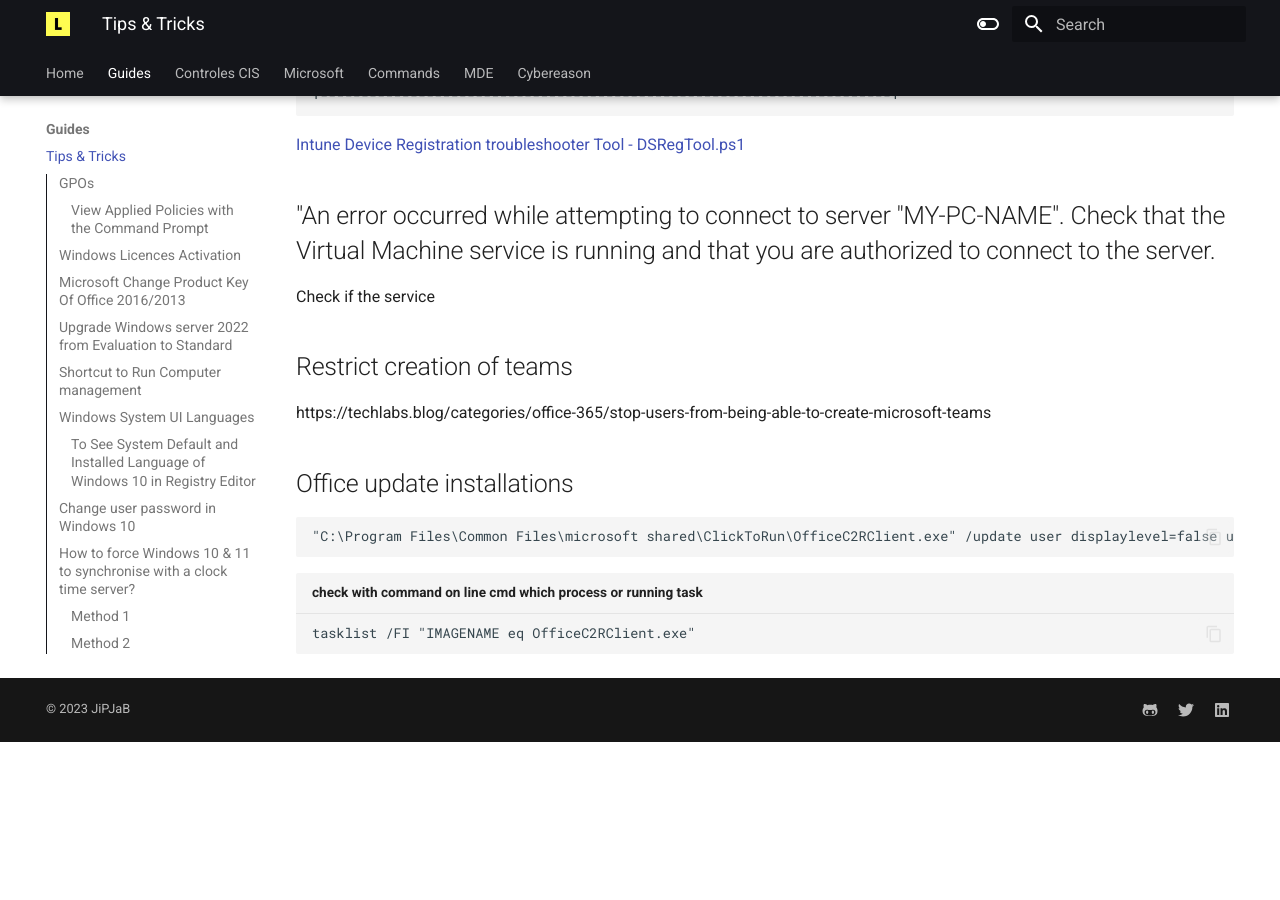
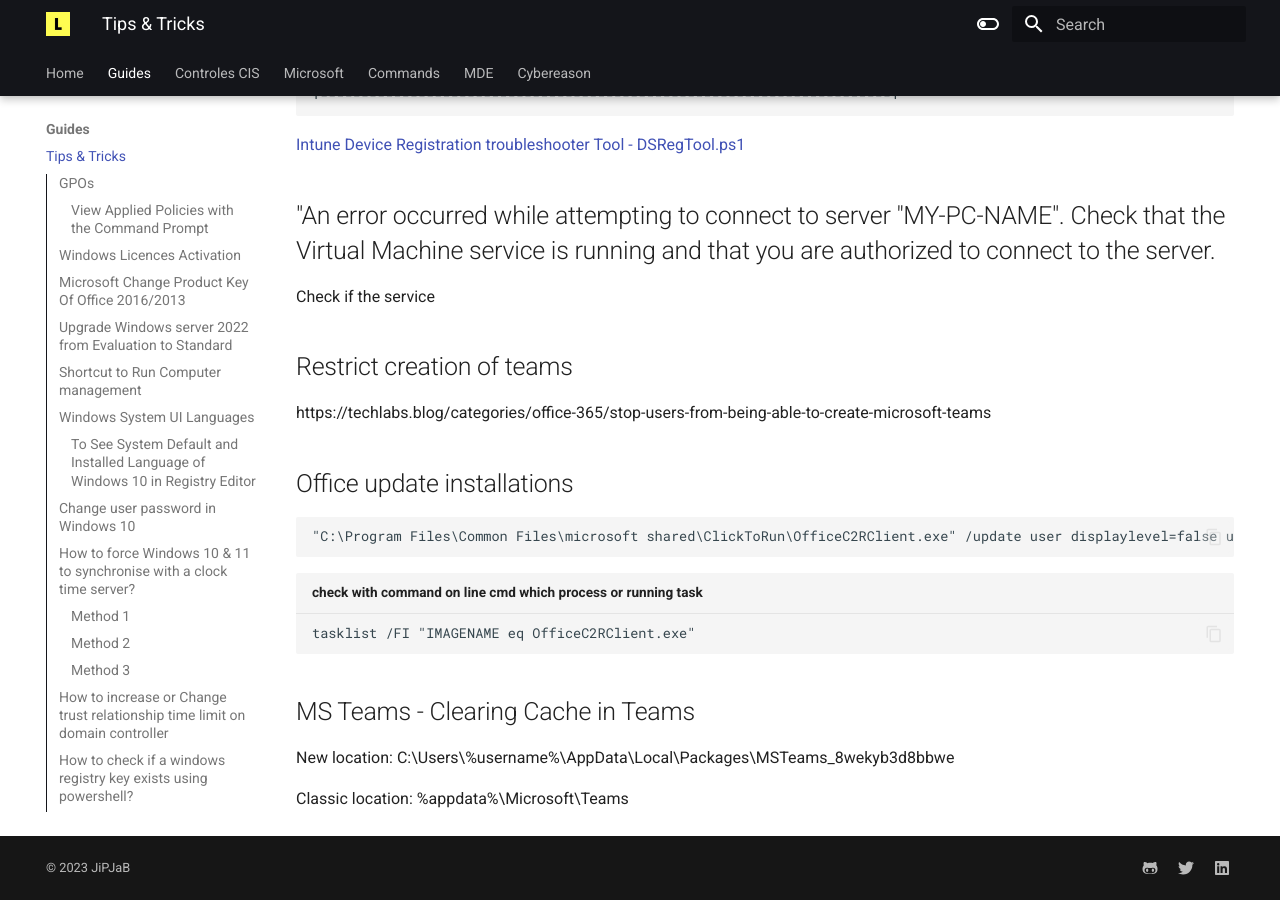
Before and after one commit to jipjab/docs, an MkDocs documentation site: the page built from docs/Tricks.md, in a window 1280 px wide and 900 px high, scrolled down 6413 px. Built offline with MkDocs 1.6.1 and Material for MkDocs 9.7.7, drawn with Linux system fonts in a browser that asks for light colours; before the commit the page ends 7155 px from its top, so only the background shows below that.

````diff
--- a/docs/Tricks.md
+++ b/docs/Tricks.md
@@ -193,3 +193,10 @@ https://techlabs.blog/categories/office-365/stop-users-from-being-able-to-create
 ```cmd title="check with command on line cmd which process or running task"
 tasklist /FI "IMAGENAME eq OfficeC2RClient.exe"
 ```
+## MS Teams - Clearing Cache in Teams
+
+New location:
+C:\Users\%username%\AppData\Local\Packages\MSTeams_8wekyb3d8bbwe
+
+Classic location:
+%appdata%\Microsoft\Teams
````
Also changed, not shown: docs/posts/firstpost.md (added, +4 -0 lines), docs/SharePoint.md (added), docs/about.md (deleted), docs/chiffrement.md (deleted), docs/img/SharePoint/CleanShot 2025-06-13 at 21.50.39.png (added), docs/img/SharePoint/CleanShot 2025-06-13 at 21.53.48.png (added), docs/img/SharePoint/CleanShot 2025-06-13 at 22.04.52.png (added), docs/test.txt (deleted), 1 other file.
